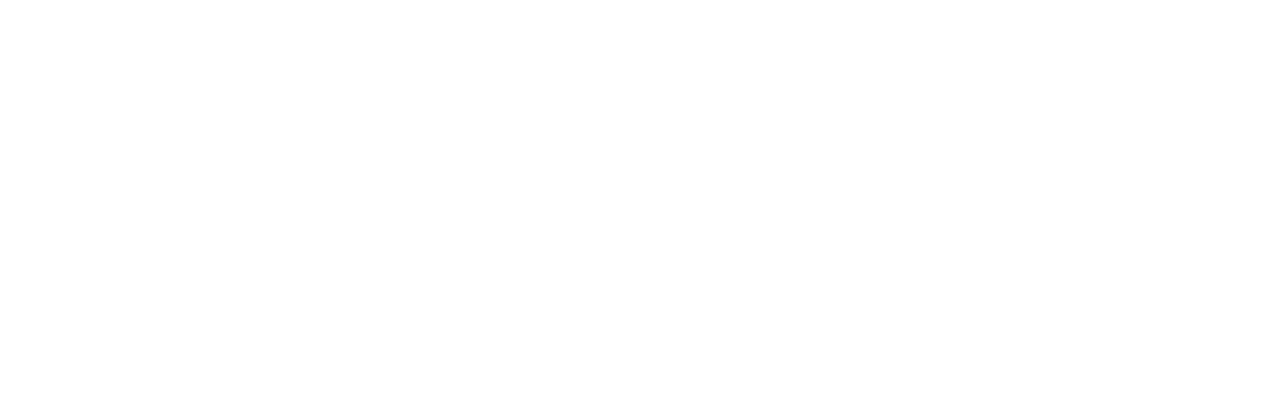
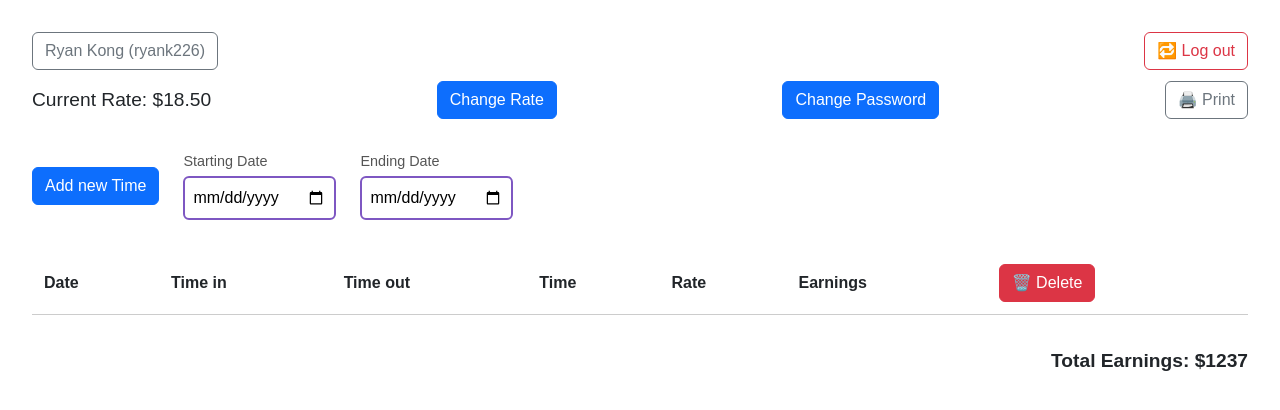
Before and after one commit to FlamelNi/SaltTreeTimeclock, a React (Vite) app in the folder frontend/: page /test in a window 1280 px wide. Before the commit this address had no page. Shown: the top 410 px of the page. Built offline with nearby package versions, Linux system fonts and the light colour scheme.

Commit message:
login and admin view added

```diff
--- a/frontend/src/App.tsx
+++ b/frontend/src/App.tsx
@@ -6,6 +6,7 @@ import { useEffect, useState } from "react";
 import { useCookies } from "react-cookie";
 import Axios from "axios";
 import LandingPage from "./pages/LandingPage/LandingPage";
+import UserReport from "./pages/UserReport/UserReport";
 
 function App() {
   // const [cookies, setCookies] = useCookies(["temp_key", "site_id"]);
@@ -15,6 +16,7 @@ function App() {
   return (
     <Routes>
       <Route path="/" element={<LandingPage />} />
+      <Route path="/test" element={<UserReport />} />
     </Routes>
   );
 }
--- a/frontend/src/pages/LandingPage/LandingPage.css
+++ b/frontend/src/pages/LandingPage/LandingPage.css
@@ -1,64 +1,44 @@
 .login-container {
-  text-align: center;
-  padding: 3rem 1rem;
-  font-family: sans-serif;
+  display: flex;
+  height: 100vh;
+  justify-content: center;
+  align-items: center;
+  background-color: #ffffff;
 }
 
-.logo {
-  font-size: 2rem;
-  font-weight: 700;
-  margin-bottom: 1rem;
+.login-form {
+  display: flex;
+  flex-direction: column;
+  gap: 1rem;
+  padding: 2rem;
+  border: 1px solid #ddd;
+  border-radius: 8px;
+  background-color: #fff;
+  min-width: 300px;
 }
 
-.tagline p {
-  margin: 0.2rem 0;
-  font-size: 1.2rem;
+.login-label {
+  display: flex;
+  flex-direction: column;
+  font-size: 0.9rem;
+  color: #333;
 }
 
-.login-prompt {
-  margin-top: 2.5rem;
+.login-input {
+  margin-top: 0.3rem;
+  padding: 0.5rem;
   font-size: 1rem;
-  font-weight: 600;
+  border-radius: 6px;
+  border: 1px solid #ccc;
 }
 
-.google-button {
-  margin: 1rem auto;
-  display: flex;
-  align-items: center;
-  justify-content: center;
-  padding: 0.75rem 1rem;
-  background-color: #f5f5f5; /* subtle grey */
-  border: 1px solid #ddd;
-  border-radius: 10px;
+.login-button {
+  margin-top: 1rem;
+  padding: 0.7rem;
+  background-color: #222;
+  color: #fff;
+  border: none;
+  border-radius: 6px;
   font-size: 1rem;
-  font-weight: 500;
-  color: #444;
   cursor: pointer;
-  gap: 10px;
-  max-width: 300px;
-  width: 100%;
-  box-shadow: 0 1px 2px rgba(60, 64, 67, 0.08);
-  transition: box-shadow 0.2s, background 0.2s;
 }
-
-.google-button:hover {
-  background-color: #ececec;
-  box-shadow: 0 2px 4px rgba(60, 64, 67, 0.15);
-  border-color: #bbb;
-}
-
-.google-button img {
-  width: 20px;
-  height: 20px;
-}
-
-.agreement {
-  font-size: 0.75rem;
-  color: #777;
-  margin-top: 1rem;
-}
-
-.agreement a {
-  color: #555;
-  text-decoration: underline;
-}
--- a/frontend/src/pages/LandingPage/LandingPage.tsx
+++ b/frontend/src/pages/LandingPage/LandingPage.tsx
@@ -1,27 +1,36 @@
-import { useNavigate } from "react-router-dom";
+import React, { useState } from "react";
+import Button from "react-bootstrap/Button";
+import "./LandingPage.css";
 
-import "./LandingPage.css";
-import { useEffect } from "react";
+const LandingPage: React.FC = () => {
+  const [username, setUsername] = useState("");
+  const [password, setPassword] = useState("");
 
-export default function LandingPage() {
-  const navigate = useNavigate();
+  const handleSubmit = (e: React.FormEvent) => {
+    e.preventDefault();
+    console.log("Logging in with:", { username, password });
+    // Add logic here
+  };
 
   return (
-    <div style={{ padding: "2rem" }}>
-      <div className="login-container">
-        <h1 className="logo">Peekatime</h1>
-        <div className="tagline">
-          <p>Share schedules,</p>
-          <p>Plan meetings,</p>
-          <p>With friends</p>
-        </div>
+    <div className="login-container">
+      <form className="login-form" onSubmit={handleSubmit}>
+        <label className="login-label">
+          Username
+          <input type="text" value={username} onChange={(e) => setUsername(e.target.value)} className="login-input" required />
+        </label>
 
-        <h2 className="login-prompt">Login with Google account</h2>
+        <label className="login-label">
+          Password
+          <input type="password" value={password} onChange={(e) => setPassword(e.target.value)} className="login-input" required />
+        </label>
 
-        <p className="agreement">
-          By clicking continue, you agree to our <a href="/terms">Terms of Service</a> and <a href="/privacy">Privacy Policy</a>
-        </p>
-      </div>
+        <Button type="submit" className="login-button" variant="dark">
+          Sign In
+        </Button>
+      </form>
     </div>
   );
-}
+};
+
+export default LandingPage;
--- /dev/null
+++ b/frontend/src/pages/UserReport/UserReport.css
@@ -0,0 +1,115 @@
+.report-container {
+  padding: 2rem;
+  font-family: sans-serif;
+}
+
+.report-header {
+  display: flex;
+  flex-direction: column;
+  gap: 0.5rem;
+}
+
+.header-row {
+  display: flex;
+  width: 100%;
+  align-items: center;
+  justify-content: space-between;
+}
+
+.user-logout-row {
+  margin-bottom: 0.2rem;
+}
+
+.control-row {
+  gap: 1rem;
+}
+
+.user-info .user-button, .user-button {
+  background: #ccc;
+  border: none;
+  border-radius: 8px;
+  padding: 0.6rem 1rem;
+  font-weight: bold;
+}
+
+/* Remove .controls since layout is now .control-row */
+
+.rate-text {
+  font-size: 1.2rem;
+}
+
+.blue-button {
+  background: #007bff;
+  color: white;
+  border: none;
+  padding: 0.6rem 1rem;
+  border-radius: 6px;
+  cursor: pointer;
+}
+
+/* Remove .actions since layout is now .user-logout-row */
+
+.logout-button {
+  background: #f44336;
+  color: white;
+  padding: 0.5rem 1rem;
+  border: none;
+  border-radius: 6px;
+}
+
+.print-button {
+  background: #444;
+  color: white;
+  padding: 0.5rem 1rem;
+  border: none;
+  border-radius: 6px;
+}
+
+.report-filters {
+  display: flex;
+  align-items: center;
+  gap: 1.5rem;
+  margin: 2rem 0;
+}
+
+.date-input label {
+  display: block;
+  margin-bottom: 0.2rem;
+  font-size: 0.9rem;
+  color: #555;
+}
+
+.date-input input {
+  border: 2px solid #7e57c2;
+  border-radius: 6px;
+  padding: 0.5rem;
+}
+
+.report-table {
+  width: 100%;
+  border-collapse: collapse;
+  margin-top: 1rem;
+}
+
+.report-table th,
+.report-table td {
+  border-bottom: 1px solid #ccc;
+  padding: 0.75rem;
+  text-align: left;
+}
+
+.delete-button {
+  background: #f44336;
+  color: white;
+  border: none;
+  padding: 0.4rem 0.8rem;
+  border-radius: 6px;
+  cursor: pointer;
+}
+
+.total-earnings {
+  text-align: right;
+  margin-top: 2rem;
+  font-size: 1.2rem;
+  font-weight: bold;
+}
--- /dev/null
+++ b/frontend/src/pages/UserReport/UserReport.tsx
@@ -0,0 +1,78 @@
+import React from "react";
+import Button from "react-bootstrap/Button";
+import "./UserReport.css";
+
+const UserReport: React.FC = () => {
+  return (
+    <div className="report-container">
+      <div className="report-header">
+        {/* Row 1: User and Log out */}
+        <div className="header-row user-logout-row">
+          <div>
+            <Button className="user-button" variant="outline-secondary">
+              Ryan Kong (ryank226)
+            </Button>
+          </div>
+          <div>
+            <Button className="logout-button" variant="outline-danger">
+              🔁 Log out
+            </Button>
+          </div>
+        </div>
+
+        {/* Row 2: Current Rate, Change Rate, Change Password, Print */}
+        <div className="header-row control-row">
+          <span className="rate-text">Current Rate: $18.50</span>
+          <Button className="blue-button" variant="primary">
+            Change Rate
+          </Button>
+          <Button className="blue-button" variant="primary">
+            Change Password
+          </Button>
+          <Button className="print-button" variant="outline-secondary">
+            🖨️ Print
+          </Button>
+        </div>
+      </div>
+
+      <div className="report-filters">
+        <Button className="blue-button" variant="primary">
+          Add new Time
+        </Button>
+
+        <div className="date-input">
+          <label>Starting Date</label>
+          <input type="date" />
+        </div>
+
+        <div className="date-input">
+          <label>Ending Date</label>
+          <input type="date" />
+        </div>
+      </div>
+
+      <table className="report-table">
+        <thead>
+          <tr>
+            <th>Date</th>
+            <th>Time in</th>
+            <th>Time out</th>
+            <th>Time</th>
+            <th>Rate</th>
+            <th>Earnings</th>
+            <th>
+              <Button className="delete-button" variant="danger">
+                🗑️ Delete
+              </Button>
+            </th>
+          </tr>
+        </thead>
+        <tbody>{/* Table rows would be dynamically generated */}</tbody>
+      </table>
+
+      <div className="total-earnings">Total Earnings: $1237</div>
+    </div>
+  );
+};
+
+export default UserReport;
```
